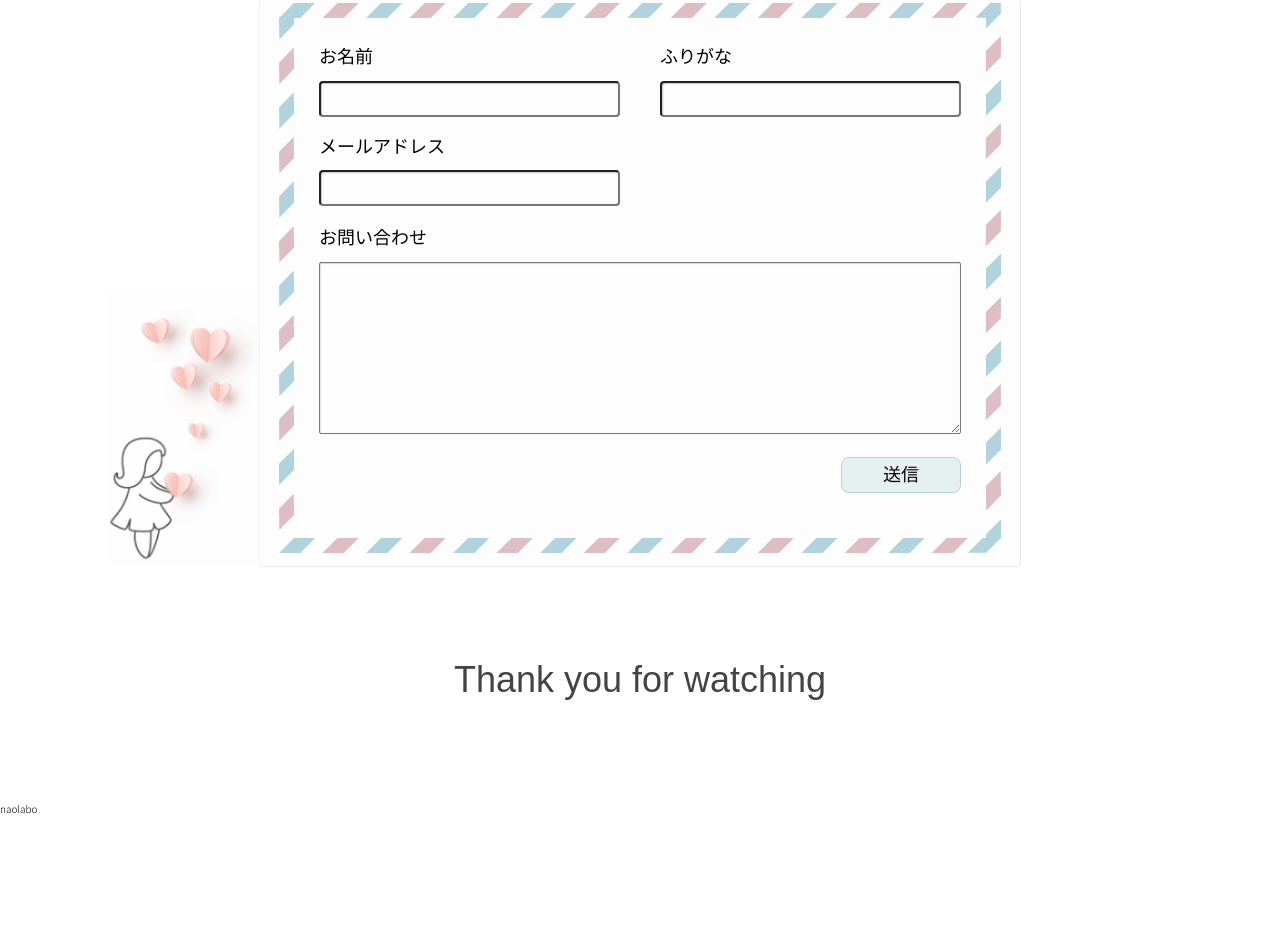
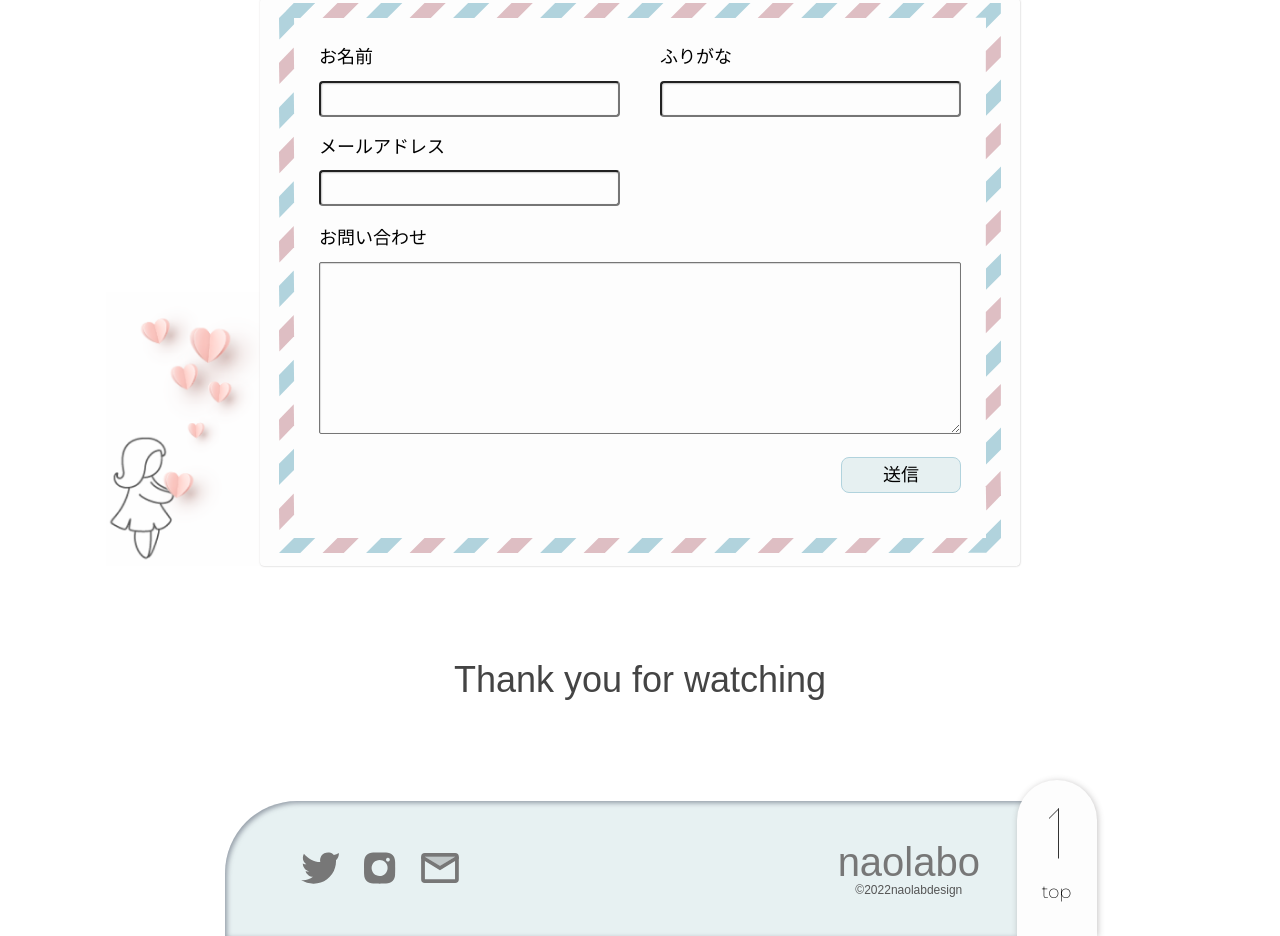
Before and after one commit to zaki358/nao-portfolio, a website built with webpack: page src/index.html in a window 1280 px wide. Shown: the part 5372-6308 px from the top of the page. Before the commit the page ends 6188 px from the top, so only its background shows below. Built offline with nearby package versions, Linux system fonts and the light colour scheme; a web font is replaced by a local one.

Commit message:
front-page動き以外完成

```diff
--- a/src/index.html
+++ b/src/index.html
@@ -453,7 +453,27 @@
       </section>
     </main>
     <footer class="l-footer p-footer">
-      <p>naolabo</p>
+      <div class="p-footer__box">
+        <div class="p-footer__link">
+          <a href="">
+            <img class="c-img__link--footer--twitter" src="<%= require('./images/front-page_footer_link_icon_twitter.svg') %>" alt="twitter">
+          </a>
+          <a href="">
+            <img class="c-img__link--footer--instagram" src="<%= require('./images/front-page_footer_link_icon_instagram.svg') %>" alt="Instagram">
+          </a>
+          <a href="">
+            <img class="c-img__link--footer--mail" src="<%= require('./images/front-page_footer_link_icon_mail.svg') %>" alt="mail">
+          </a>
+        </div>
+        <div class="p-footer__title">
+          <p class="c-font__footer--title">naolabo</p>
+          <p class="c-font__footer--sub-title">©︎2022naolabdesign</p>
+        </div>
+        <button class="p-footer__btn c-btn__footer">
+          <p class="c-font__btn--footer">top</p>
+        </button>
+      </div>
+
     </footer>
   </div>
 </body>
--- a/src/scss/layout/_main.scss
+++ b/src/scss/layout/_main.scss
@@ -0,0 +1,3 @@
+.l-main {
+
+}
--- a/src/scss/object/component/_btn.scss
+++ b/src/scss/object/component/_btn.scss
@@ -1,4 +1,5 @@
 @use "../../foundation/mixin";
+@use "../../foundation/variables" as val;
 
 .c-btn {
   &__nav--open {
@@ -8,4 +9,11 @@
         width: 6vw;
     }
   }
+  &__footer {
+    width           : 80px;
+    height          : 156px;
+    background-color: val.$white;
+    box-shadow      : 1px 1px 6.66818px rgba(66, 61, 60, 0.3);
+    border-radius   : 56px 56px 0px 0px;
+  }
 }
--- a/src/scss/object/component/_font.scss
+++ b/src/scss/object/component/_font.scss
@@ -122,4 +122,28 @@
       line-height: 2.8rem;
     }
   }
+  &__footer--title {
+    @include mixin.coquette400;
+    font-size  : 3.2rem;
+    line-height: 2.7rem;
+    color      : #777777;
+    @include mixin.media(pc) {
+      font-size  : 4.0rem;
+      line-height: 2.8rem
+    }
+  }
+  &__footer--sub-title {
+    @include mixin.coquette400;
+    font-size  : 1rem;
+    line-height: 2.8rem;
+    color      : #555555;
+    @include mixin.media(pc) {
+      font-size: 1.2rem;
+    }
+  }
+  &__btn--footer {
+    @include mixin.montserrat200;
+    font-size  : 1.8rem;
+    line-height: 4.8rem;
+  }
 }
--- a/src/scss/object/component/_img.scss
+++ b/src/scss/object/component/_img.scss
@@ -67,4 +67,25 @@
       height: auto;
     }
   }
+  &__link--footer--twitter {
+    object-fit: contain;
+    @include mixin.media(pc) {
+      width: auto;
+      height: 90%;
+    }
+  }
+  &__link--footer--instagram {
+    object-fit: contain;
+    @include mixin.media(pc) {
+      width: auto;
+      height: 80%;
+    }
+  }
+  &__link--footer--mail {
+    object-fit: contain;
+    @include mixin.media(pc) {
+      width: auto;
+      height: 90%;
+    }
+  }
 }
--- a/src/scss/object/project/_footer.scss
+++ b/src/scss/object/project/_footer.scss
@@ -1,3 +1,94 @@
+@use "../../foundation/mixin";
+@use "../../foundation/variables" as val;
+
 .p-footer {
   margin-top: 107px;
+  width: 100%;
+  &__box {
+    display: flex;
+    justify-content: center;
+    align-items    : center;
+    width          : max(95%, 355px);
+    height         : 110px;
+    background     : rgba(176, 207, 213, 0.3);
+    box-shadow     : inset 2px 2px 5px rgba(78, 86, 104, 0.55);
+    border-radius  : 72px 0px 0px 0px;
+    margin         : 0 0 0 auto;
+    padding        : 0 32px;
+    @include mixin.media(tab) {
+      justify-content: space-between;
+      padding: 0 75px;
+    }
+    @include mixin.media(pc) {
+      position: relative;
+      width: max(58vw, 830px);
+      max-width: 830px;
+      height: 135px;
+      margin: 0 auto;
+    }
+  }
+  &__link {
+    margin-right: 32px;
+    width: 120px;
+    display: flex;
+    justify-content: space-between;
+    align-items: center;
+    @include mixin.media(tab) {
+      margin-right: 0;
+    }
+    @include mixin.media(pc) {
+      width: 160px;
+    }
+    a {
+      display: inline-block;
+      position: relative;
+      width: 30px;
+      height: 30px;
+      @include mixin.media(pc) {
+        width: 40px;
+        height: 40px;
+      }
+    }
+    img {
+      position: absolute;
+      top: 50%;
+      left: 50%;
+      transform: translate(-50%, -50%);
+    }
+
+  }
+  &__title {
+    margin-left: 32px;
+    text-align: center;
+    transform: translateY(15%);
+    @include mixin.media(tab) {
+      margin-left: 0;
+    }
+  }
+  &__btn {
+    display: none;
+    @include mixin.media(pc) {
+      display : block;
+      position: absolute;
+      bottom  : 0;
+      right   : -5%;
+    }
+    &::before {
+      content: "";
+      position    : absolute;
+      top         : 33px;
+      left        : 50%;
+      width       : 10px;
+      height      : 50px;
+      border-top  : 1.5px solid #333333;
+      border-right: 0.5px solid #333333;
+      transform   : translateX(-80%) skewY(-45deg);
+    }
+    p {
+      position: absolute;
+      bottom   : 20px;
+      left     : 50%;
+      transform: translateX(-50%);
+    }
+  }
 }
```
Also changed, not shown: dist/css/style.css, dist/images/front-page_footer_link_icon_instagram.svg (added), dist/images/front-page_footer_link_icon_mail.svg (added), dist/images/front-page_footer_link_icon_twitter.svg (added), dist/index.html, src/images/front-page_footer_link_icon_instagram.svg (added), src/images/front-page_footer_link_icon_mail.svg (added), src/images/front-page_footer_link_icon_twitter.svg (added), 1 other file.
